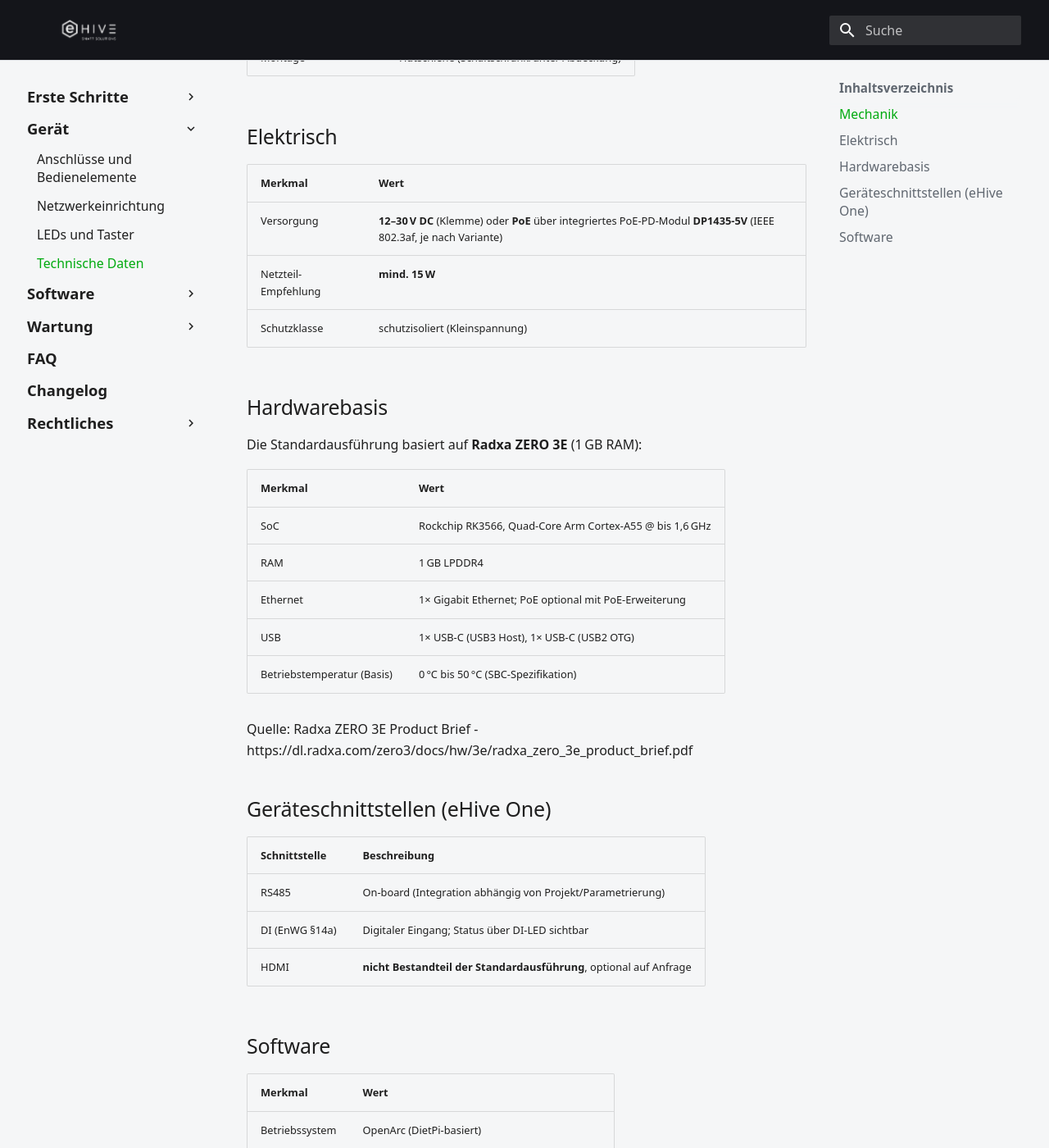
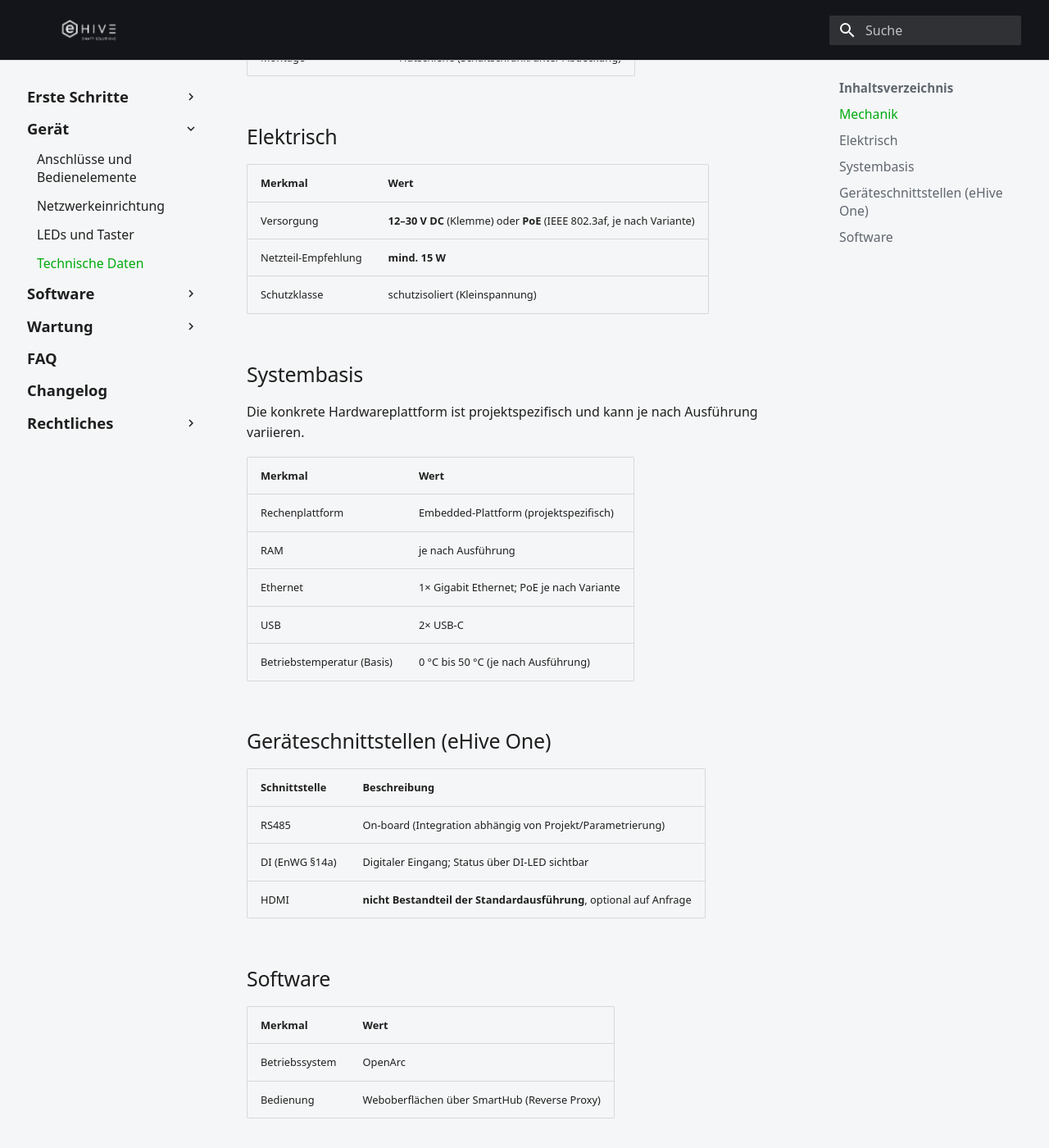
Before and after one commit to ehive-dev/doc, an MkDocs documentation site: the page built from docs/hardware/specs.md, in a window 1280 px wide and 1400 px high, scrolled down 346 px. Shown: the whole window at 82% size. Built offline with MkDocs 1.6.1 and Material for MkDocs 9.7.7, drawn with Linux system fonts in a browser that asks for light colours.

Commit message:
Remove third-party hardware references from technical specs

```diff
--- a/docs/hardware/specs.md
+++ b/docs/hardware/specs.md
@@ -4,7 +4,7 @@
 
 | Merkmal | Wert |
 |---|---|
-| Abmessungen (B×H×T) | **45 mm × 53 mm × 75,4 mm** |
+| Abmessungen (B×H×T) | **45 mm × 53 mm × 75,4 mm** |
 | Schutzart | **IP20** |
 | Montage | Hutschiene (Schaltschrank/unter Abdeckung) |
 
@@ -12,36 +12,33 @@
 
 | Merkmal | Wert |
 |---|---|
-| Versorgung | **12–30 V DC** (Klemme) oder **PoE** über integriertes PoE‑PD‑Modul **DP1435‑5V** (IEEE 802.3af, je nach Variante) |
-| Netzteil-Empfehlung | **mind. 15 W** |
+| Versorgung | **12–30 V DC** (Klemme) oder **PoE** (IEEE 802.3af, je nach Variante) |
+| Netzteil-Empfehlung | **mind. 15 W** |
 | Schutzklasse | schutzisoliert (Kleinspannung) |
 
-## Hardwarebasis
+## Systembasis
 
-Die Standardausführung basiert auf **Radxa ZERO 3E** (1 GB RAM):
+Die konkrete Hardwareplattform ist projektspezifisch und kann je nach Ausführung variieren.
 
 | Merkmal | Wert |
 |---|---|
-| SoC | Rockchip RK3566, Quad‑Core Arm Cortex‑A55 @ bis 1,6 GHz |
-| RAM | 1 GB LPDDR4 |
-| Ethernet | 1× Gigabit Ethernet; PoE optional mit PoE‑Erweiterung |
-| USB | 1× USB‑C (USB3 Host), 1× USB‑C (USB2 OTG) |
-| Betriebstemperatur (Basis) | 0 °C bis 50 °C (SBC‑Spezifikation) |
-
-Quelle: Radxa ZERO 3E Product Brief
-- https://dl.radxa.com/zero3/docs/hw/3e/radxa_zero_3e_product_brief.pdf
+| Rechenplattform | Embedded-Plattform (projektspezifisch) |
+| RAM | je nach Ausführung |
+| Ethernet | 1× Gigabit Ethernet; PoE je nach Variante |
+| USB | 2× USB-C |
+| Betriebstemperatur (Basis) | 0 °C bis 50 °C (je nach Ausführung) |
 
 ## Geräteschnittstellen (eHive One)
 
 | Schnittstelle | Beschreibung |
 |---|---|
-| RS485 | On‑board (Integration abhängig von Projekt/Parametrierung) |
-| DI (EnWG §14a) | Digitaler Eingang; Status über DI‑LED sichtbar |
+| RS485 | On-board (Integration abhängig von Projekt/Parametrierung) |
+| DI (EnWG §14a) | Digitaler Eingang; Status über DI-LED sichtbar |
 | HDMI | **nicht Bestandteil der Standardausführung**, optional auf Anfrage |
 
 ## Software
 
 | Merkmal | Wert |
 |---|---|
-| Betriebssystem | OpenArc (DietPi‑basiert) |
+| Betriebssystem | OpenArc |
 | Bedienung | Weboberflächen über SmartHub (Reverse Proxy) |
```
